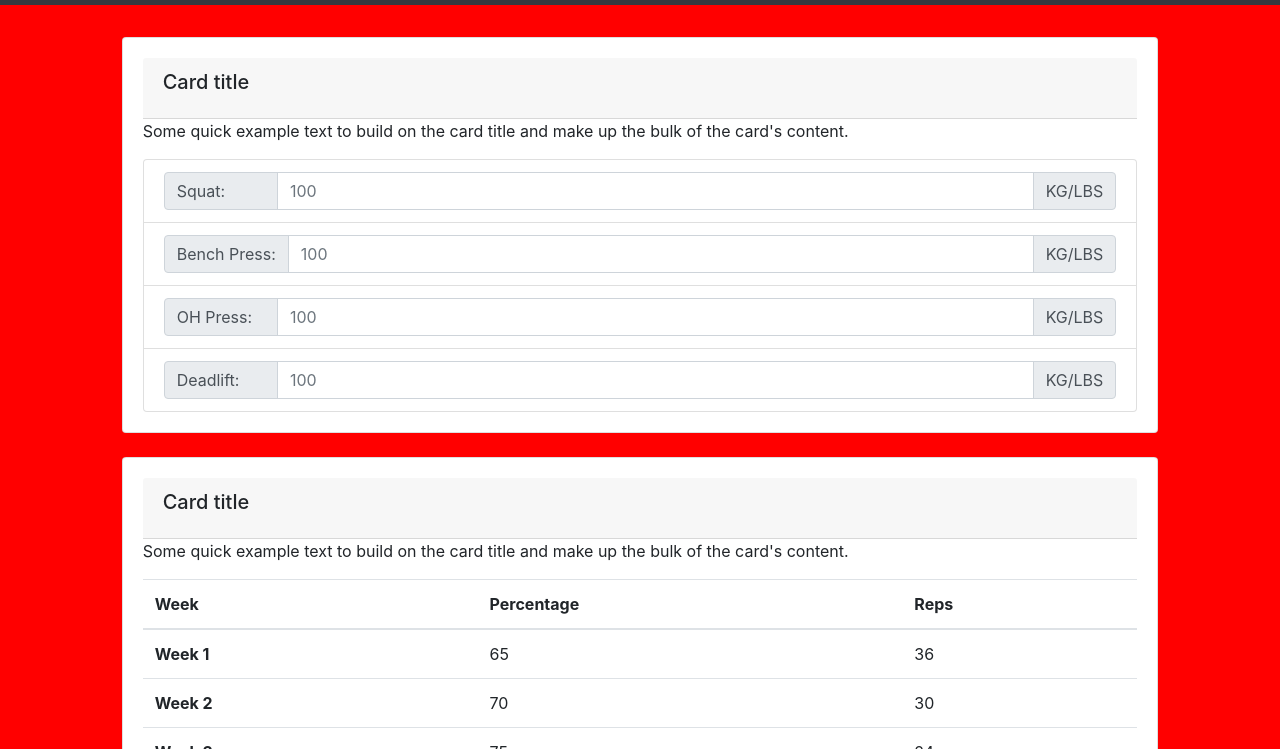
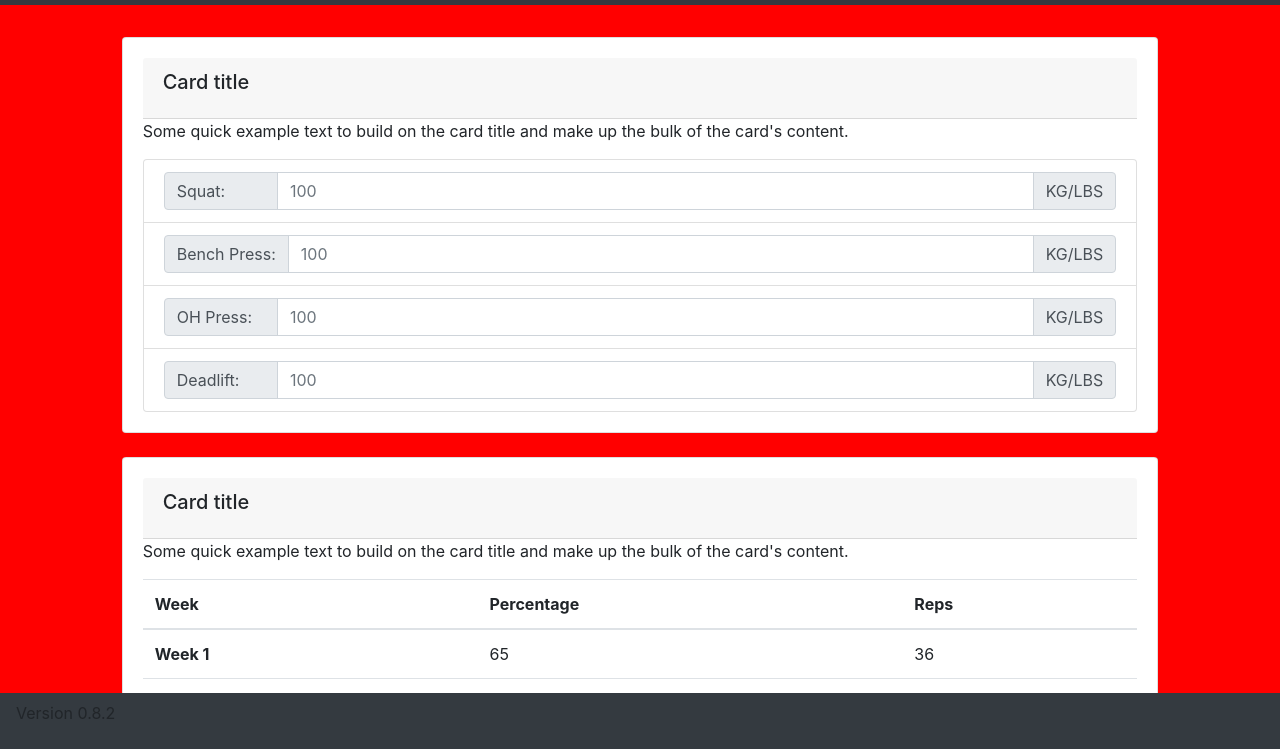
Before and after one commit to rashidjb/UYP, a plain HTML site: page index.html in a window 1280 px wide. Shown: the part 51-800 px from the top of the page. Drawn offline with nearby package versions, Linux system fonts and the light colour scheme.

Commit message:
Added Fixed bottom bootstrap class to footer

```diff
--- a/index.html
+++ b/index.html
@@ -56,7 +56,7 @@
 	</div><!--/content-->
 
 	<footer>
-		<nav class="navbar navbar-dark bg-dark">
+		<nav class="navbar fixed-bottom navbar-dark bg-dark">
   			<p>Version 0.8.2</p>
 		</nav>
 	</footer>
```
